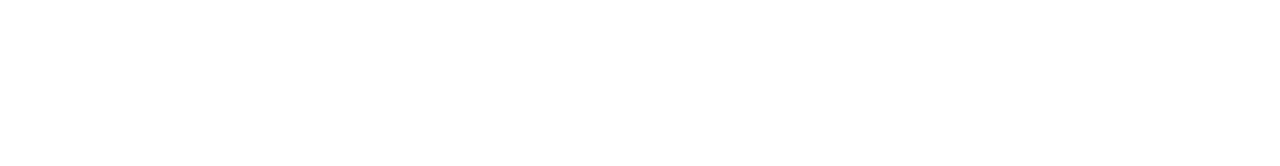
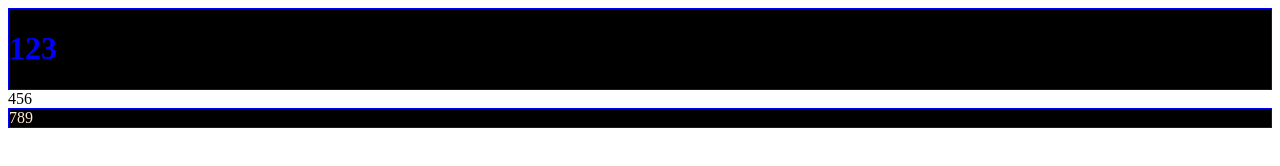
Before and after one commit to le-vagabond-1/portfolio, a plain HTML site: page index.html in a window 1280 px wide. Drawn offline with Linux system fonts and the light colour scheme.

Commit message:
init: new task

```diff
--- a/index.html
+++ b/index.html
@@ -1,12 +1,27 @@
 <!DOCTYPE html>
 <html lang="en">
-  <head>
+
+<head>
     <meta charset="UTF-8" />
     <meta http-equiv="X-UA-Compatible" content="IE=edge" />
     <meta name="viewport" content="width=device-width, initial-scale=1.0" />
-    <link href="style.css" type="stylesheet" />
-    <link href="normalize.css" type="stylesheet" />
+    <link href="style.css" rel="stylesheet">
     <title>Document</title>
-  </head>
-  <body></body>
+</head>
+
+<body>
+    <header>
+        <h1> 123</h1>
+
+    </header>
+    <main>
+        456
+
+    </main>
+    <footer>
+        789
+
+    </footer>
+</body>
+
 </html>
--- a/style.css
+++ b/style.css
@@ -1,18 +1,20 @@
+h1 {
+  color: blue;
+}
+
 * {
   box-sizing: border-box;
 }
 
-body {
-  background-color: black;
+header,
+footer {
+  color:blanchedalmond;
+  background: black;
+  width: 100%;
+  border: blue solid 1px;
 }
 
-header,
-footer {
-    border: blanchedalmond solid 2px;
-  width: 100%;
-}
-
-.main {
+main.main {
   display: flex;
   flex-wrap: wrap;
   justify-content: center;
```
